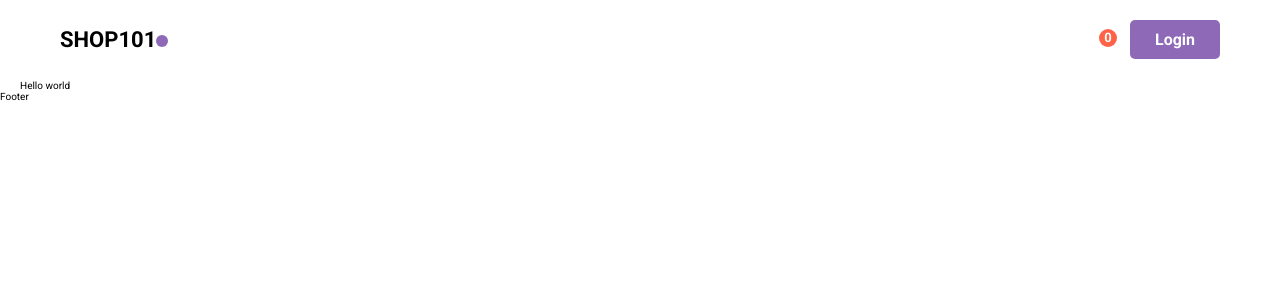
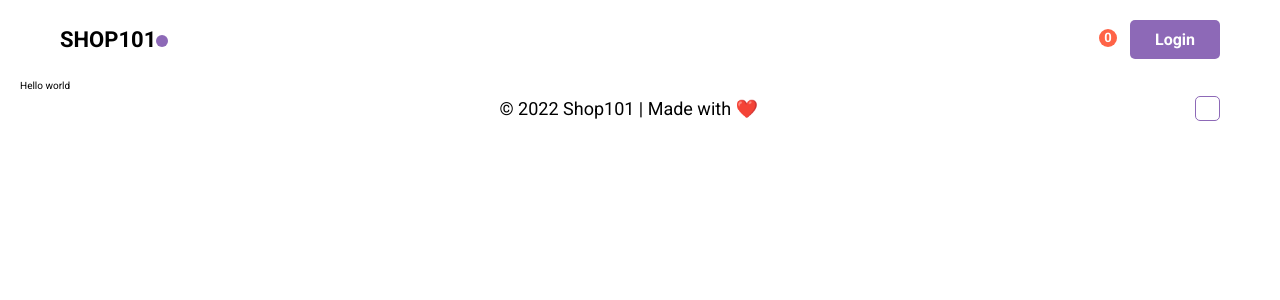
Before and after one commit to yaya-usman/Shop101, a Next.js app: page / in a window 1280 px wide. Shown: the top 300 px of the page. Built offline with nearby package versions, Linux system fonts and the light colour scheme.

Commit message:
footer section

```diff
--- a/components/Footer.tsx
+++ b/components/Footer.tsx
@@ -1,7 +1,21 @@
+import Link from "next/link";
 import React from "react";
+import styles from "../styles/Footer.module.css";
 
 const Footer = () => {
-  return <div>Footer</div>;
+  return (
+    <div className={styles.container}>
+      <div className={styles.wrapper}>
+        <div>&nbsp;</div>
+        <div>
+          &copy; {new Date().getFullYear()} Shop101 | Made with ❤️
+        </div>
+        <Link href={"/"}>
+          <i className="fab fa-github"></i>
+        </Link>
+      </div>
+    </div>
+  );
 };
 
 export default Footer;
--- a/components/Navbar.tsx
+++ b/components/Navbar.tsx
@@ -1,4 +1,3 @@
-import Image from "next/image";
 import Link from "next/link";
 import React from "react";
 import styles from "../styles/Navbar.module.css";
--- a/styles/Footer.module.css
+++ b/styles/Footer.module.css
@@ -0,0 +1,26 @@
+.container{
+    height: 8rem;
+    width: 100%;
+}
+
+.wrapper{
+    padding: 0.5rem 6rem;
+    display: flex;
+    align-items: center;
+    justify-content: space-between;
+}
+
+.wrapper > div:nth-child(2){
+    font-size: 1.8rem;
+}
+
+.wrapper > :last-child{
+    height: 2.5rem;
+    width: 2.5rem;
+    padding: .7rem;
+    background-color: white;
+    border: 1.5px solid var(--primary-color);
+    border-radius: 5px;
+    cursor: pointer;
+    color: var(--primary-color);
+}
--- a/styles/globals.css
+++ b/styles/globals.css
@@ -4,12 +4,14 @@ html,
 body {
   padding: 0;
   margin: 0;
-  font-family: -apple-system, BlinkMacSystemFont, Segoe UI, Roboto, Oxygen,
-    Ubuntu, Cantarell, Fira Sans, Droid Sans, Helvetica Neue, sans-serif;
+  /* display: flex;
+  flex-direction: column; */
+
   }
 
   html{
         font-size: 62.5%;
+
   }
 
 a {
```
